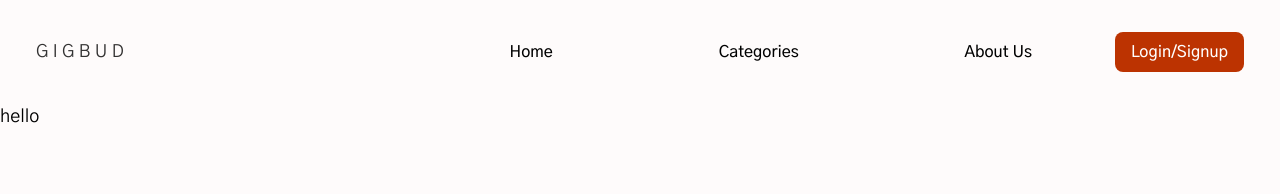
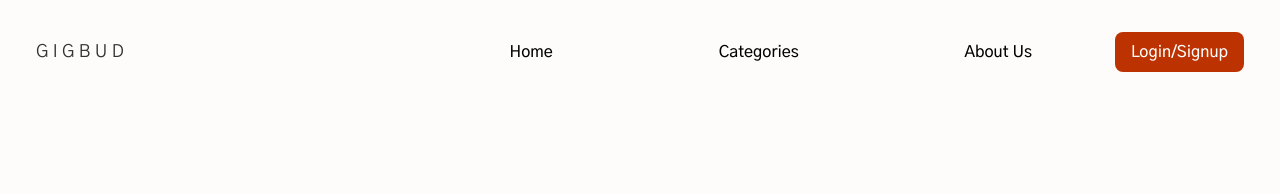
Before and after one commit to GigBud/gig-bud-web-app, a Next.js app: page / in a window 1280 px wide. Shown: the top 194 px of the page. Built offline with nearby package versions, Linux system fonts and the light colour scheme.

Commit message:
Ran Prettier and Format scripts

```diff
--- a/app/page.js
+++ b/app/page.js
@@ -1,3 +1,3 @@
 export default function Home() {
-	return <div>hello</div>
+	return <div></div>
 }
```
Also changed, not shown: styles/globals.css (+4 -7 lines), styles/home/navbar.module.css (indentation only), styles/home/navbardesktop.module.css (indentation only), styles/home/navbarmobile.module.css (indentation only).
